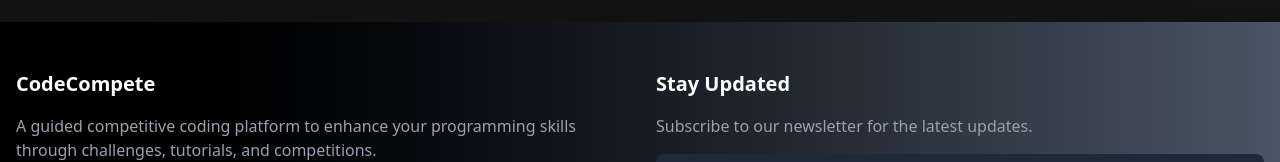
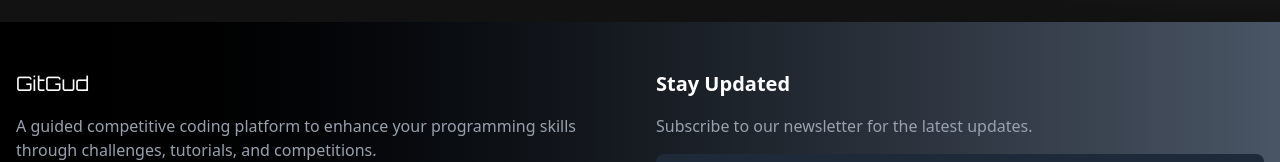
Before and after one commit to Geoff-Robin/GitGud, a React (Vite) app in the folder frontend/: page / in a window 1280 px wide. Shown: the part 1522-1684 px from the top of the page. Built offline with nearby package versions, Linux system fonts and the light colour scheme; a web font is replaced by a local one.

Commit message:
pffffffffffff

```diff
--- a/frontend/src/components/ui/footer.jsx
+++ b/frontend/src/components/ui/footer.jsx
@@ -11,7 +11,7 @@
         <div className="grid grid-cols-1 md:grid-cols-2 gap-8">
           {/* Company Info */}
           <div className="col-span-1">
-            <h3 className="text-xl font-bold mb-4">CodeCompete</h3>
+            <h3 className="text-xl mb-4 title">GitGud</h3>
             <p className="text-gray-400 mb-4">
               A guided competitive coding platform to enhance your programming skills
               through challenges, tutorials, and competitions.
--- a/frontend/src/components/ui/navbar.jsx
+++ b/frontend/src/components/ui/navbar.jsx
@@ -7,7 +7,7 @@
   const { theme, toggleTheme } = useTheme();
 
   return (
-    <div className="sticky top-0 z-50 bg-background bg-opacity-30 backdrop-filter backdrop-blur-lg border-b-0 border-gray-100">
+    <div className="md:sticky md:top-0 md:z-50 bg-background bg-opacity-30 backdrop-filter backdrop-blur-lg border-b-0 border-gray-100">
       <div className="max-w-7xl mx-auto px-4 sm:px-6 lg:px-8">
         <div className="flex justify-between items-center h-16">
           {/* Logo/Brand */}
```
